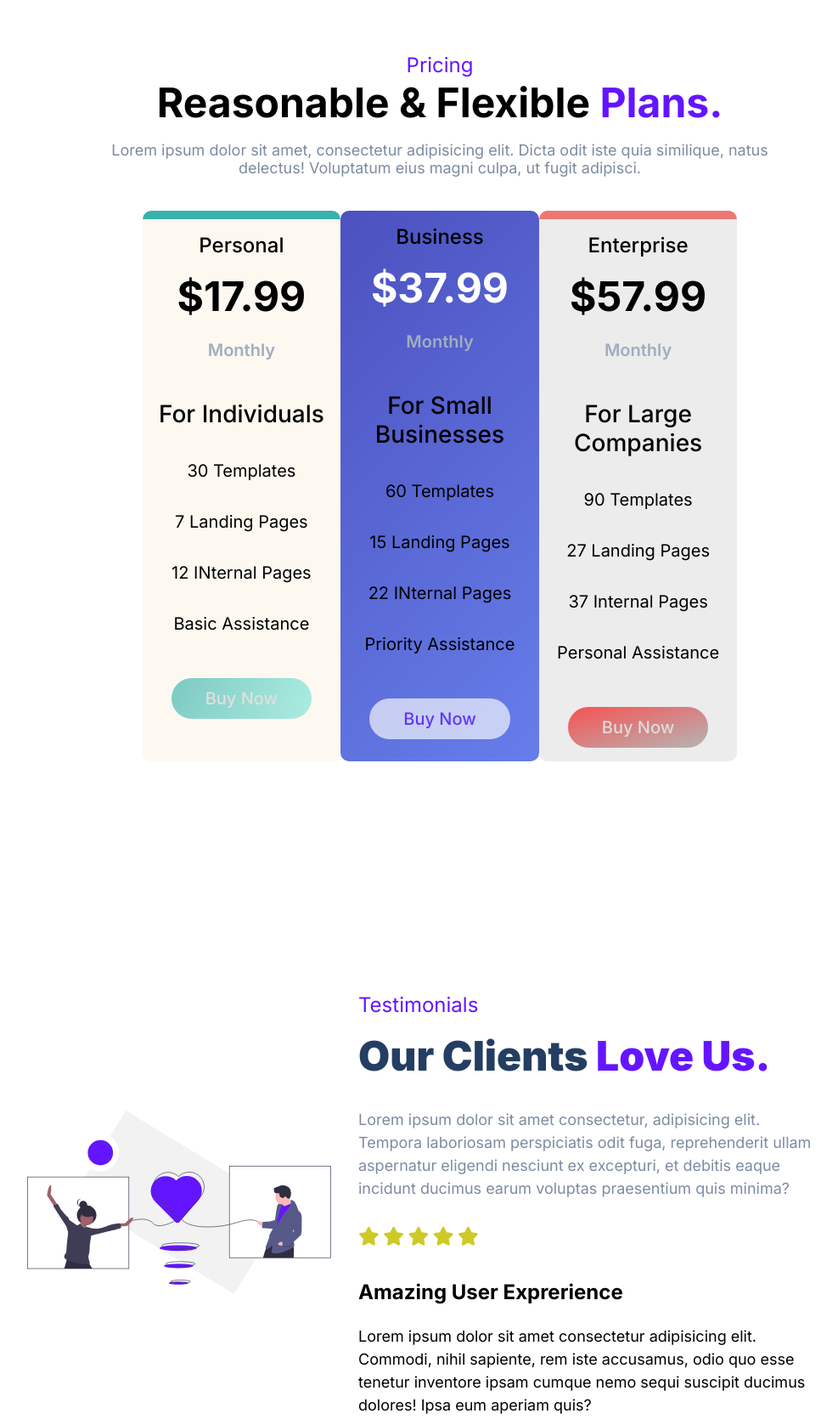
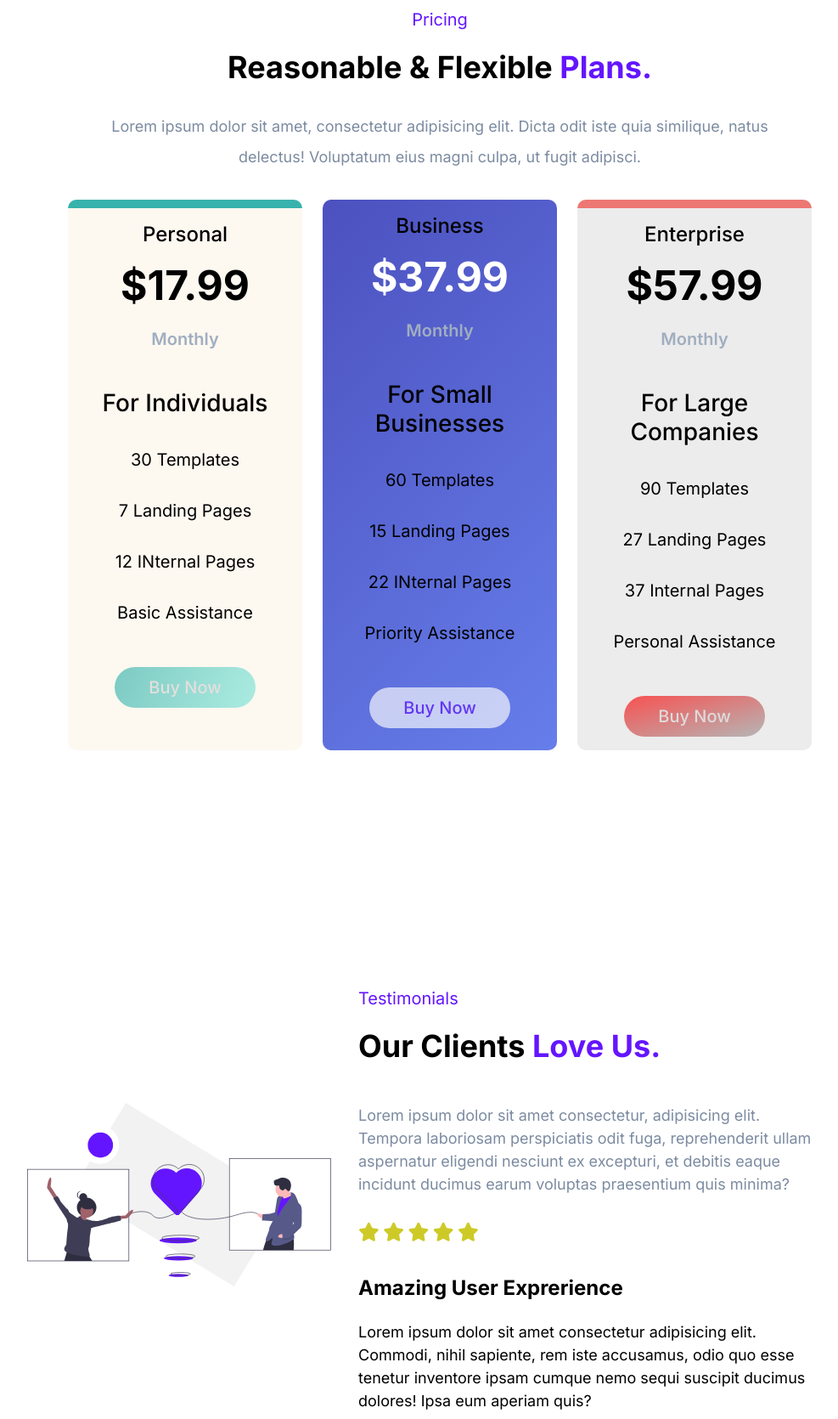
Before and after one commit to ExoPolit/treactclone.io, a plain HTML site: page index.html in a window 1280 px wide. Shown: the part 4188-5858 px from the top of the page at 85% size, without its empty margins (122-1109 px from the left). Drawn offline with Linux system fonts and the light colour scheme.

Commit message:
new Update

```diff
--- a/index.html
+++ b/index.html
@@ -327,7 +327,7 @@
             <div class="values__container">
               <div class="values__text--left">
                 <span class="header--small">Values</span>
-                <h2 class="header--big">
+                <h2>
                   We Always Abide by Our <span class="purple">Principles</span>
                 </h2>
                 <p class="values__para">
@@ -502,10 +502,12 @@
             />
           </div>
           <div class="testimonials__content--right">
+            <div class="testimonials__heading">
             <span class="header--small">Testimonials</span>
-            <h2 class="header--big">
+            <h2>
               Our Clients <span class="purple">Love Us.</span>
             </h2>
+          </div>
             <p class="section__description--para testimonials__para">
               Lorem ipsum dolor sit amet consectetur, adipisicing elit. Tempora
               laboriosam perspiciatis odit fuga, reprehenderit ullam aspernatur
@@ -567,7 +569,7 @@
       <div class="row">
         <div class="faq__container--top">
           <span class="header--small">FAQS</span>
-          <h2 class="header--big">
+          <h2>
             You have <span class="purple">Questions?</span>
           </h2>
           <p class="section__description--para faq__para">
--- a/style.css
+++ b/style.css
@@ -37,6 +37,9 @@ a {
 h1 {
   font-size: 48px;
 }
+h2{
+  font-size: 36px;
+}
 
 .purple {
   color: #6415ff;
@@ -54,17 +57,12 @@ img {
 
 .header--small {
   margin: 32px 0;
-  font-size: 24px;
+  font-size: 20px;
   font-weight: 300;
   color: #6415ff;
 }
 
-.header--big {
-  margin: 16px 0 0;
-  font-size: 48px;
-  font-weight: 900;
-  color: #243e63;
-}
+
 
 .section__description {
   padding: 48px 48px;
@@ -623,16 +621,14 @@ PRICING
 }
 
 .pricing__header {
-  margin: 40px 0;
+  margin: 32px 0;
   text-align: center;
   width: 100%;
   max-width: 800px;
+  line-height: 2;
 }
 
-.pricing__header h2 {
-  font-size: 48px;
-  margin-bottom: 10px;
-}
+
 
 .pricing__header p {
   margin: 16px 0 0;
@@ -641,14 +637,14 @@ PRICING
 }
 
 .cards {
-  width: 80%;
+  width: 100%;
   margin: 0 auto;
   text-align: center;
-  gap: 1.5rem;
+
 }
 .cards__wrapper{
   display: flex;
-
+  gap: 1.5rem;
 }
 .top {
   display: flex;
@@ -766,6 +762,10 @@ TESTIMONIALS
   display: flex;
   justify-content: center;
   align-items: center;
+}
+
+.testimonials__heading{
+  line-height: 2;
 }
 
 .testimonials__para {
@@ -1055,10 +1055,10 @@ FOOTER
     font-size: 36px;
     font-weight: 400;
   }
+  h2{
+    font-weight: 24px;
+  }
 
-  .header--big{
-    font-size: 36px;
-  }
   .section__description {
     max-width: 500px;
     flex-direction: column;
```
